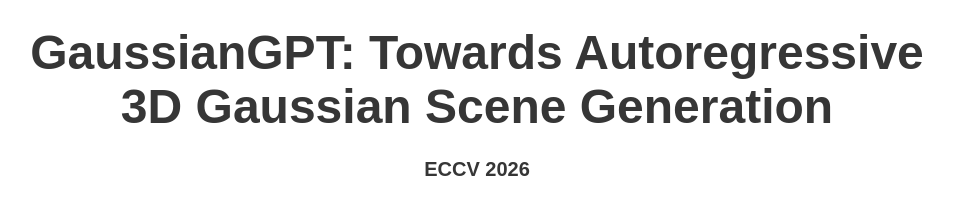
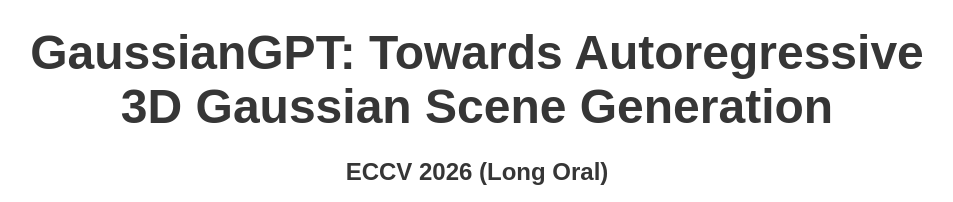
Before and after one commit to nicolasvonluetzow/GaussianGPT, a plain HTML site: page index.html in a window 1280 px wide. Shown: the part 74-276 px from the top of the page, without its empty margins (163-1116 px from the left). Drawn offline with nearby package versions, Linux system fonts and the light colour scheme; some icons are missing; a web font is replaced by a local one.

Commit message:
GaussianGPT accepted as a long oral

```diff
--- a/index.html
+++ b/index.html
@@ -75,7 +75,7 @@
         <div class="column has-text-centered">
 
           <h1 class="title is-1 publication-title">GaussianGPT: Towards Autoregressive 3D Gaussian Scene Generation</h1>
-          <h2 class="title is-5 publication-title">ECCV 2026</h2>
+          <h2 class="title is-4 publication-title">ECCV 2026 (Long Oral)</h2>
 
           <div class="is-size-5 publication-authors">
             <span class="author-block">
```
